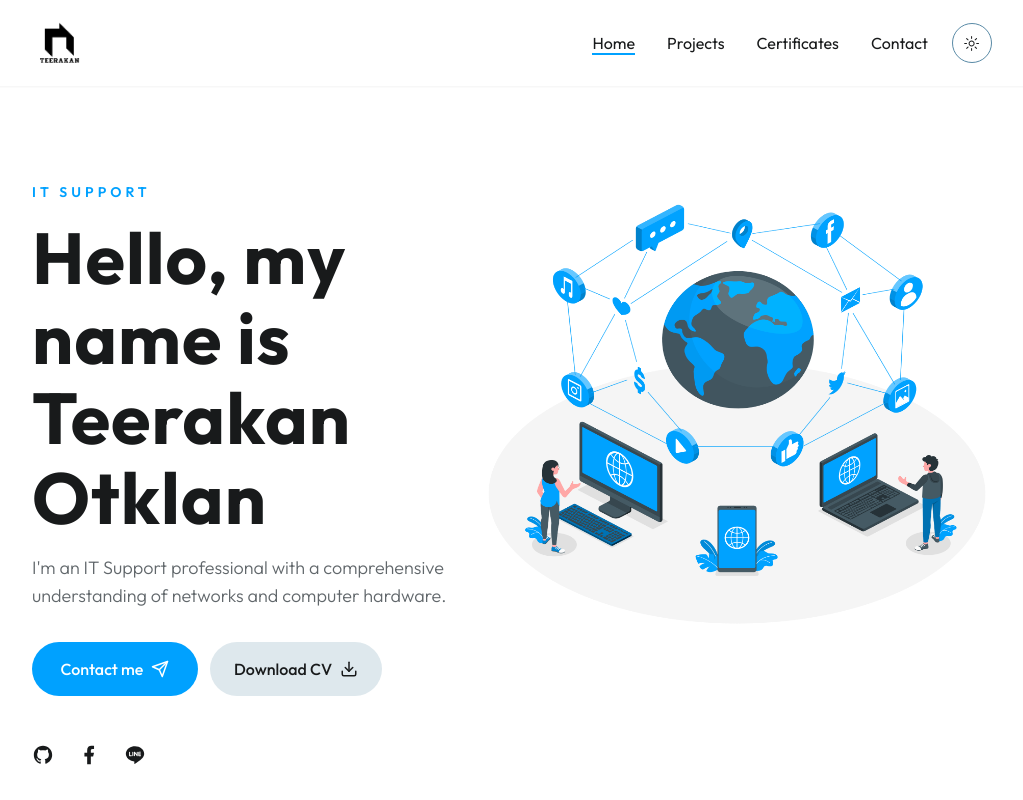
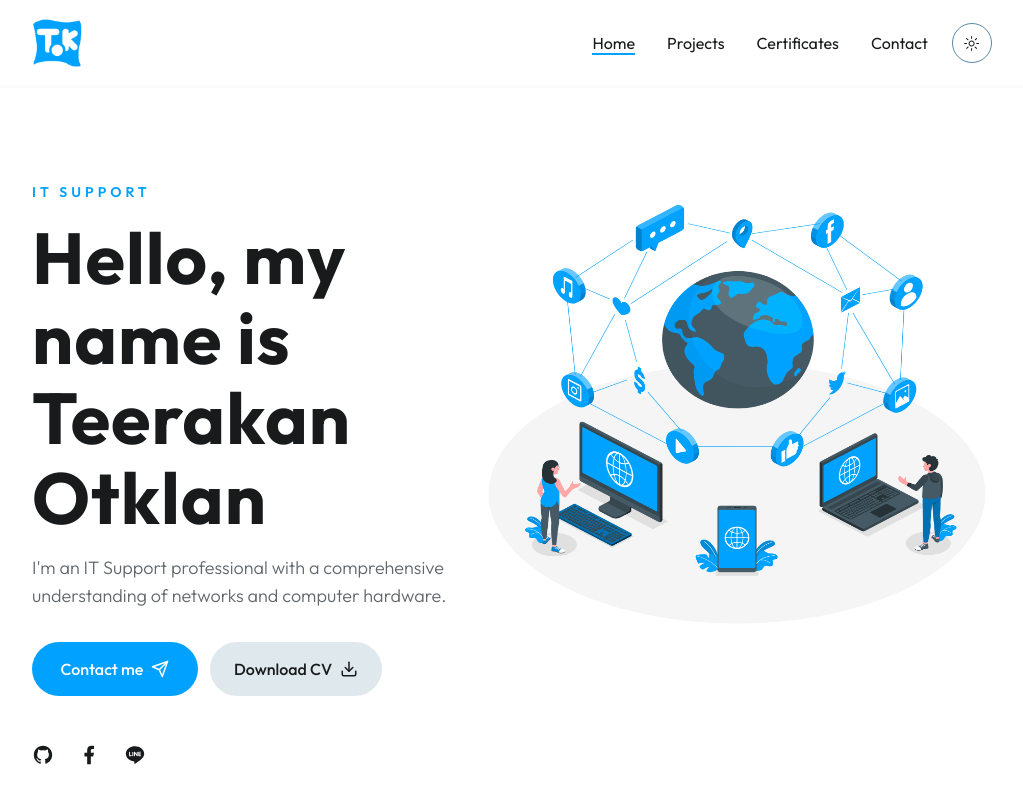
Before and after one commit to teerakanotklan/nextjs-portfolio, a Next.js app: page / in a window 1280 px wide. Shown: the top 800 px of the page, without its empty margins (128-1151 px from the left). Built offline with nearby package versions, Linux system fonts and the light colour scheme.

Commit message:
Update Logo

```diff
--- a/app/layout.jsx
+++ b/app/layout.jsx
@@ -15,14 +15,14 @@ export const metadata = {
   authors: [{ name: "Teerakan", url: "https://teerakanotklan.github.io" }],
   keywords: ["Teerakan", "Portfolio", "IT Support"],
   creator: "Teerakan",
-  publisher: "GitHub",
+  publisher: "Teerakan",
 };
 
 export default function RootLayout({ children }) {
   return (
     <html lang="en" suppressHydrationWarning>
       <head>
-        <link rel="icon" href="/logo.svg" sizes="any" />
+        <link rel="icon" href="/logo.png" sizes="any" />
       </head>
       <body className={outfit.className}>
         <ThemeProvider attribute="class" defaultTheme="light">
--- a/components/Logo.jsx
+++ b/components/Logo.jsx
@@ -4,7 +4,7 @@ import Image from "next/image";
 const Logo = () => {
   return (
     <Link href="/" className="h1">
-      <Image src="/logo.svg" width={54} height={54} priority alt="logo" />
+      <Image src="/logo.png" width={54} height={54} priority alt="logo" />
     </Link>
   );
 };
```
Also changed, not shown: public/logo.png (added).
